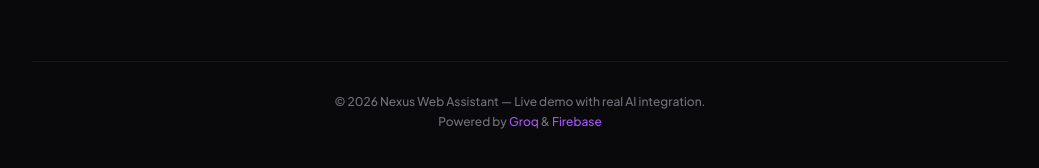
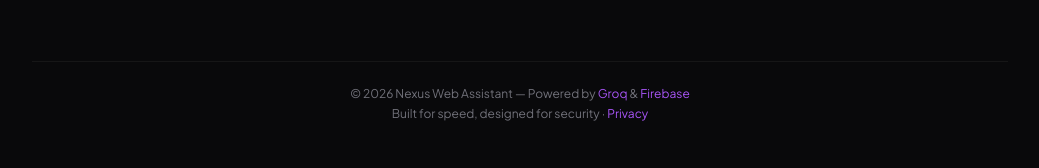
Before and after one commit to thekaifansari01/NexusWeb, a plain HTML site: page Demo.html in a window 1280 px wide. Shown: the part 1635-1803 px from the top of the page, without its empty margins (120-1159 px from the left). Drawn offline with nearby package versions, Linux system fonts and the light colour scheme; a script that the page names is missing.

Commit message:
Initial COmmit

```diff
--- a/Demo.html
+++ b/Demo.html
@@ -283,10 +283,16 @@
             </div>
         </div>
 
-        <footer class="border-t border-white/5 mt-16 pt-8 text-center text-zinc-500 text-xs font-medium">
-            <p>&copy; 2026 Nexus Web Assistant — Live demo with real AI integration.</p>
-            <p class="mt-1">Powered by <a href="https://groq.com" target="_blank" class="text-primary hover:underline">Groq</a> &amp; <a href="https://firebase.google.com" target="_blank" class="text-primary hover:underline">Firebase</a></p>
-        </footer>
+        <footer class="border-t border-white/5 mt-16 pt-6 text-center text-zinc-500 text-xs">
+    <p>© 2026 Nexus Web Assistant — Powered by
+        <a href="https://groq.com" target="_blank" class="text-primary hover:underline">Groq</a> &amp;
+        <a href="https://firebase.google.com" target="_blank" class="text-primary hover:underline">Firebase</a>
+    </p>
+    <p class="mt-1">
+        Built for speed, designed for security ·
+        <a href="/privacyPolicy" class="text-primary hover:underline">Privacy</a>
+    </p>
+</footer>
     </main>
 
     <!-- ===== WIDGET CONFIG (unchanged) ===== -->
```
Also changed, not shown: index.html (+5 -4 lines), vercel.json.
